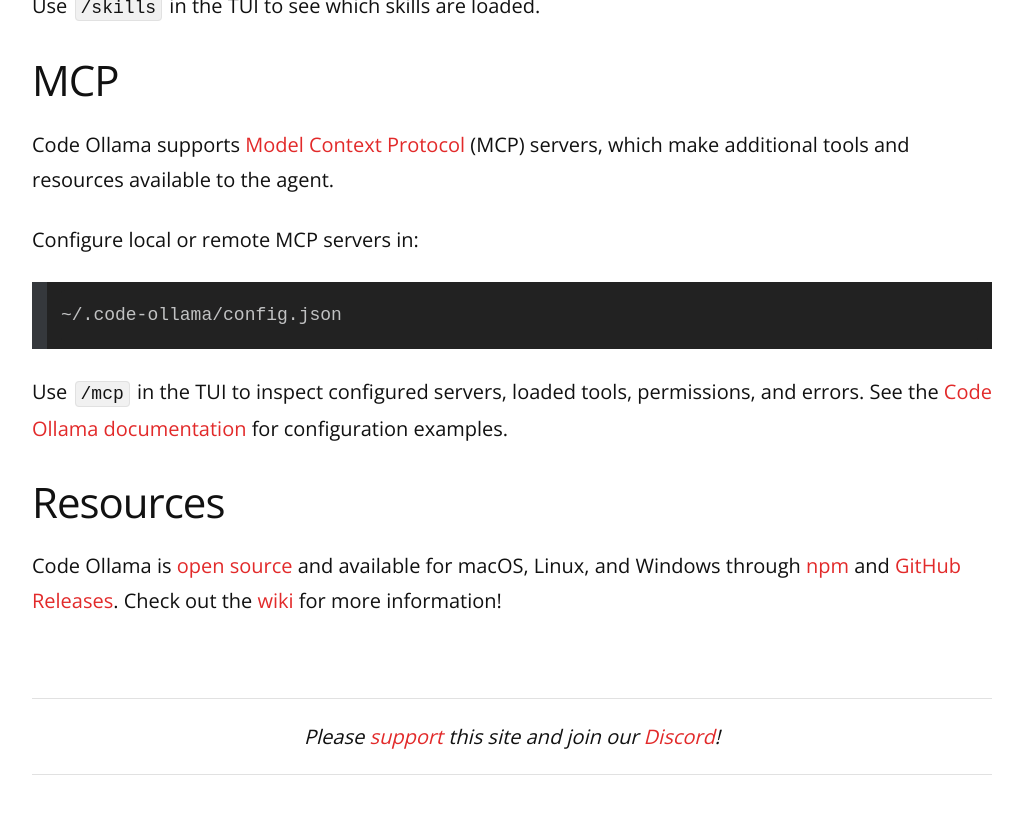
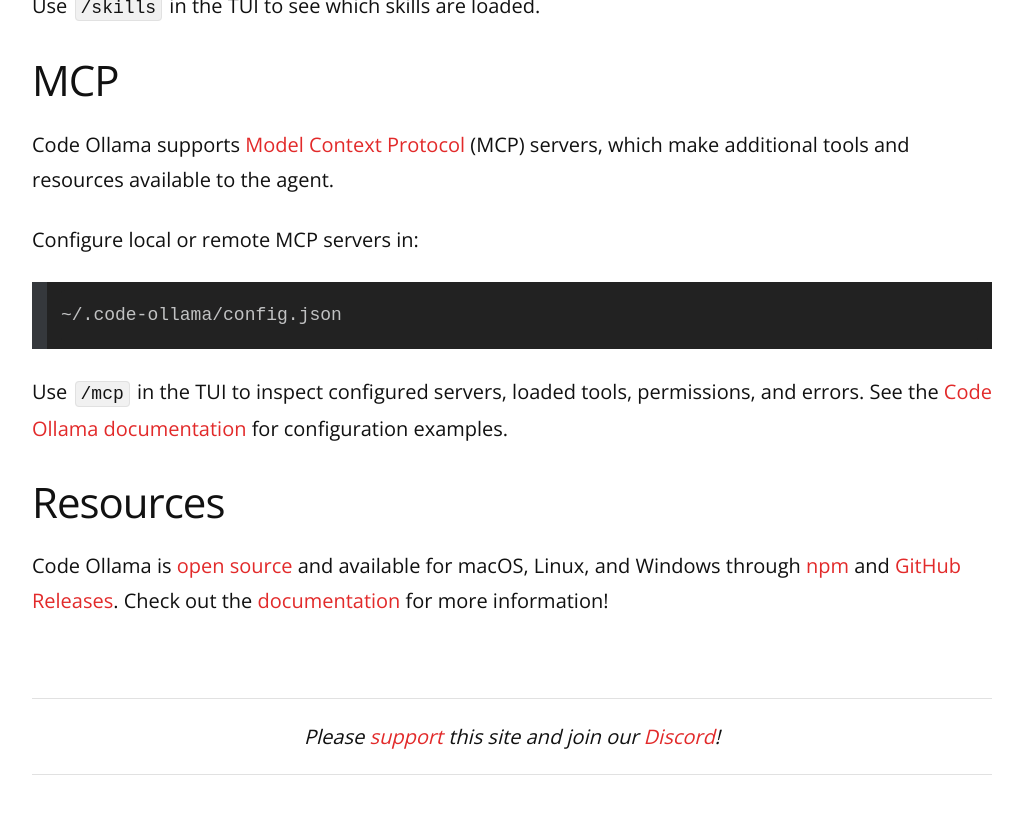
Before and after one commit to remarkablemark/remarkablemark.github.io, a Jekyll site: the page built from _posts/2026/2026-07-19-code-ollama.md, in a window 1280 px wide and 900 px high, scrolled down 3626 px. Shown: the top 814 px of the window, without its empty margins (128-1151 px from the left). Built offline with Jekyll 4.4.1, drawn with Linux system fonts in a browser that asks for light colours; comment, search, counter and statistics services are not loaded.

Commit message:
refactor(posts): update "How to use Code Ollama"
Post: 2026-07-19-code-ollama.md

Replace wiki with docs link

```diff
--- a/_posts/2026/2026-07-19-code-ollama.md
+++ b/_posts/2026/2026-07-19-code-ollama.md
@@ -136,4 +136,4 @@
 
 ## Resources
 
-Code Ollama is [open source](https://github.com/ai-action/code-ollama) and available for macOS, Linux, and Windows through [npm](https://www.npmjs.com/package/code-ollama) and [GitHub Releases](https://github.com/ai-action/code-ollama/releases). Check out the [wiki](https://github.com/ai-action/code-ollama/wiki) for more information!
+Code Ollama is [open source](https://github.com/ai-action/code-ollama) and available for macOS, Linux, and Windows through [npm](https://www.npmjs.com/package/code-ollama) and [GitHub Releases](https://github.com/ai-action/code-ollama/releases). Check out the [documentation](https://github.com/ai-action/code-ollama/tree/master/docs) for more information!
```
Also changed, not shown: other parts of _posts/2026/2026-07-19-code-ollama.md (+1 -1 lines).
